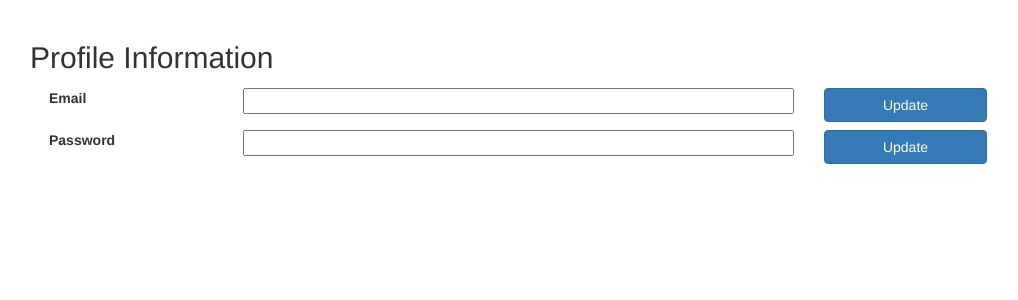
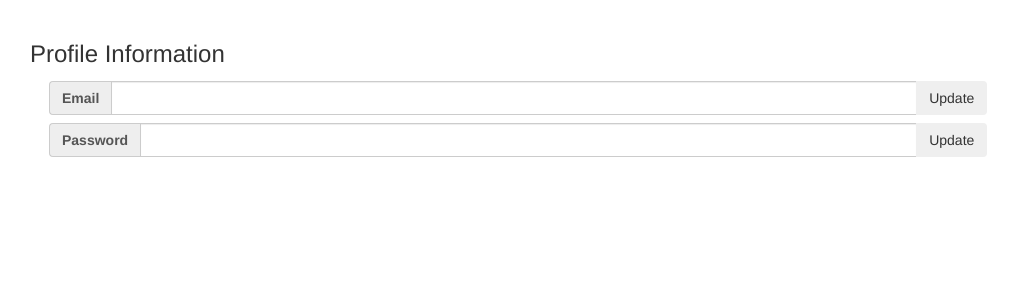
Before and after one commit to mbroome/mypetsdb, a Python web app: template mypetsdb/templates/profile/profile.html in a window 1280 px wide. Shown: the part 50-350 px from the top of the page, without its empty margins (65-1083 px from the left). Run offline with Jinja, Linux system fonts and the light colour scheme; the template is opened without the code that fills it, so the values that code supplies are empty; some libraries are stand-ins or nearby versions.

Commit message:
Cleanup the look of some of the forms

```diff
--- a/mypetsdb/static/dashboard.css
+++ b/mypetsdb/static/dashboard.css
@@ -133,3 +133,7 @@ a.accordion-toggle {
   padding: 4px;
   vertical-align: middle;
 }
+
+span.glyphicon-lg {
+    font-size: 1.2em;
+}
--- a/mypetsdb/templates/profile/profile.html
+++ b/mypetsdb/templates/profile/profile.html
@@ -2,23 +2,35 @@
 {% from "_formhelpers.html" import render_field %}
 
 {% block inner_content %}
-<h2 class="form-signin-heading">Profile Information</h2>
+<h3 class="form-signin-heading">Profile Information</h3>
 <div class="container">
    <div class="row profile-row">
       <form class="form-signin" method="POST" action="{{ url_for('profile.profile_email') }}">
          {{ form.hidden_tag() }}
-         <div class="col-sm-2 col-md-2"><label>Email</label></div>
-         <div class="col-sm-6 col-md-6"><input id="email" name="email" type="text" value="{{ user.email }}" style="width:100%;"></div>
-         <div class="col-sm-2 col-md-2"><button class="btn btn-primary btn-block" type="submit">Update</button></div>
+         <div class="col-sm-10 col-md-10">
+            <div class="input-group">
+               <span class="input-group-addon"><b>Email</b></span>
+               <input class="form-control"id="email" name="email" type="text" value="{{ user.email }}">
+               <span class="input-group-btn">
+                  <button class="btn btn-secondary" type="submit">Update</button>
+               </span>
+            </div>
+         </div>
       </form>
 
    </div>
    <div class="row profile-row">
       <form class="form-signin" method="POST" action="{{ url_for('profile.profile_password') }}">
          {{ form.hidden_tag() }}
-         <div class="col-sm-2 col-md-2"><label>Password</label></div>
-         <div class="col-sm-6 col-md-6"><input id="password" name="password" type="password" value="" style="width:100%;"></div>
-         <div class="col-sm-2 col-md-2"><button class="btn btn-primary btn-block" type="submit">Update</button></div>
+         <div class="col-sm-10 col-md-10">
+            <div class="input-group">
+               <span class="input-group-addon"><b>Password</b></span>
+               <input class="form-control" id="password" name="password" type="password" value="">
+               <span class="input-group-btn">
+                  <button class="btn btn-secondary" type="submit">Update</button>
+               </span>
+            </div>
+         </div>
       </form>
    </div>
 
```
Also changed, not shown: mypetsdb/templates/dashboard.html (+8 -8 lines), mypetsdb/templates/help.html (+17 -7 lines).
